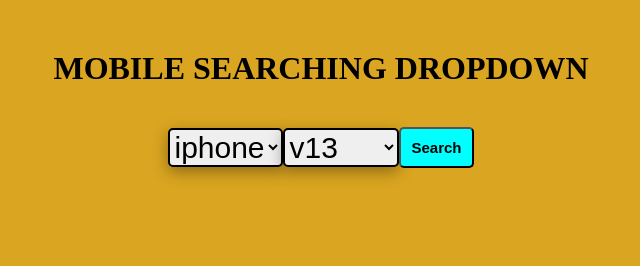
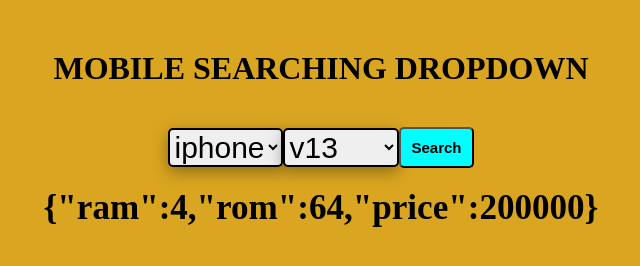
Before and after one commit to saqibfaisal/dropdown, a plain HTML site: page index.html in a window 1280 px wide. Both pictures are taken after a click on the button "Search". Shown: the whole page, without its empty margins (319-959 px from the left). Drawn offline with Linux system fonts and the light colour scheme.

Commit message:
dropdown

```diff
--- a/app.js
+++ b/app.js
@@ -97,6 +97,7 @@
 
 }
 function searchVal() {
+    // let txt = " "
     let mobile = document.getElementById("mobileName")
     // console.log(mobile.value)
     let model = document.getElementById("model")
@@ -106,5 +107,9 @@
     var b = model.value
     // var b = "hot10"
     // object[a][b]
-    console.log(object[a][b])
+    // console.log(object[a][b])
+    var Json = JSON.stringify(object[a][b]);
+    document.getElementById("para").innerHTML = `<h3>${Json}</h3>`
+    // document.write(Json)
+
 }
--- a/index.html
+++ b/index.html
@@ -24,8 +24,6 @@
         display: flex;
         align-items: center;
         justify-content: center;
-
-
     }
     .main select{
         border: 2px solid black;
@@ -51,6 +49,13 @@
         margin: 20px;
         padding: 20px;
     }
+    #para{
+        margin: 20px;
+        font-weight: bold;
+        font-size: 30px;
+        text-shadow: 5px;
+
+    }
 </style>
 <body>
     <div class="mein">
@@ -60,7 +65,8 @@
      <select name="" id="mobileName" onchange="mobiles()"></select>
      <select name="" id="model"></select>
      <button onclick="searchVal()">search</button>
-    </div>
+     </div>
+     <p id="para"></p>
 </body>
 <script src="app.js"></script>
 </html>
```
